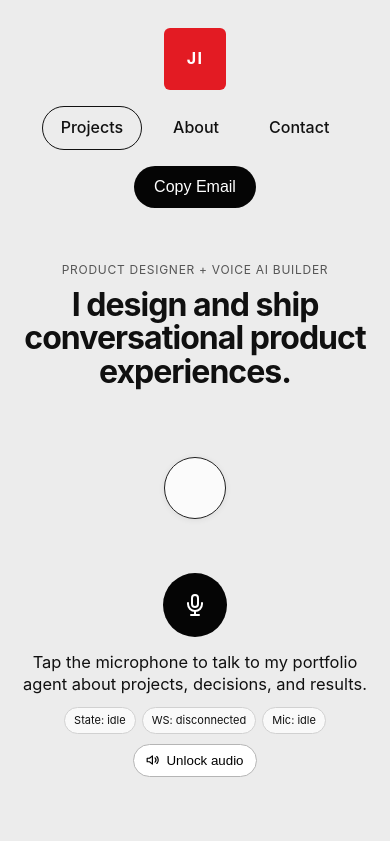
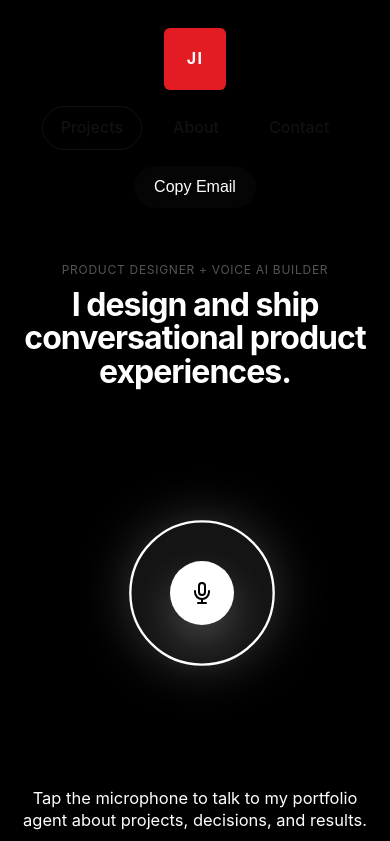
Before and after one commit to JohnnyFiv3r/Core-Memory, a React (Vite) app in the folder portfolio-voice-agent/apps/web/: page / in a window 390 px wide. Shown: the top 841 px of the page. Built offline with nearby package versions, Linux system fonts and the light colour scheme; no server answers.

Commit message:
Scale persona hero and center floating mic with inverted dark theme

```diff
--- a/portfolio-voice-agent/apps/web/src/App.tsx
+++ b/portfolio-voice-agent/apps/web/src/App.tsx
@@ -629,10 +629,12 @@ export function App() {
     return (
       <main className="ji-embed-shell">
         <div className="ji-embed-card">
-          <PersonaOrb state={state} />
-          <button className="mic-btn" onClick={handleToggle} disabled={!canToggle} aria-label={buttonLabel}>
-            <MicIcon size={24} />
-          </button>
+          <div className="persona-hero-wrap">
+            <PersonaOrb className="persona-scale-4" state={state} />
+            <button className="mic-btn mic-btn-fab" onClick={handleToggle} disabled={!canToggle} aria-label={buttonLabel}>
+              <MicIcon size={24} />
+            </button>
+          </div>
           <p className="hero-copy">Talk to my portfolio voice agent.</p>
           {error && <p className="error">{error}</p>}
         </div>
@@ -682,12 +684,14 @@ export function App() {
         <p className="kicker">Product Designer + Voice AI Builder</p>
         <h1 className="hero-title">I design and ship conversational product experiences.</h1>
 
-        <PersonaOrb state={state} />
+        <div className="persona-hero-wrap">
+          <PersonaOrb className="persona-scale-4" state={state} />
+          <button className="mic-btn mic-btn-fab" onClick={handleToggle} disabled={!canToggle} aria-label={buttonLabel}>
+            <MicIcon size={24} />
+          </button>
+        </div>
 
         <div className="mic-wrap">
-          <button className="mic-btn" onClick={handleToggle} disabled={!canToggle} aria-label={buttonLabel}>
-            <MicIcon size={24} />
-          </button>
           <p className="hero-copy">Tap the microphone to talk to my portfolio agent about projects, decisions, and results.</p>
           <div className="status-row">
             <span className="status-chip">State: {state}</span>
--- a/portfolio-voice-agent/apps/web/src/components/PersonaOrb.tsx
+++ b/portfolio-voice-agent/apps/web/src/components/PersonaOrb.tsx
@@ -1,6 +1,6 @@
 import type { VoiceState } from "../lib/stateMachine";
 import { Persona, mapVoiceToPersonaState } from "./ai-elements/persona";
 
-export function PersonaOrb({ state }: { state: VoiceState }) {
-  return <Persona state={mapVoiceToPersonaState(state)} variant="halo" />;
+export function PersonaOrb({ state, className }: { state: VoiceState; className?: string }) {
+  return <Persona className={className} state={mapVoiceToPersonaState(state)} variant="halo" />;
 }
--- a/portfolio-voice-agent/apps/web/src/styles.css
+++ b/portfolio-voice-agent/apps/web/src/styles.css
@@ -3,8 +3,8 @@ html, body, #root { height: 100%; }
 body {
   margin: 0;
   font-family: Inter, ui-sans-serif, system-ui, -apple-system, Segoe UI, Roboto, Helvetica, Arial, sans-serif;
-  background: #ececec;
-  color: #101010;
+  background: #000;
+  color: #fff;
   line-height: 1.35;
 }
 
@@ -18,9 +18,9 @@ body {
 }
 .ji-embed-card {
   width: min(100%, 340px);
-  background: #f7f7f7;
-  border: 1px solid #d8d8d8;
-  border-radius: 16px;
+  background: transparent;
+  border: 0;
+  border-radius: 0;
   padding: 14px;
   display: grid;
   justify-items: center;
@@ -29,7 +29,7 @@ body {
 .ji-modal-backdrop {
   position: absolute;
   inset: 0;
-  background: rgba(17, 24, 39, 0.45);
+  background: transparent;
   display: grid;
   place-items: center;
   padding: 12px;
@@ -37,12 +37,12 @@ body {
 .ji-modal {
   width: min(100%, 320px);
   border-radius: 14px;
-  background: #fff;
-  border: 1px solid #d9d9d9;
+  background: transparent;
+  border: 0;
   padding: 14px;
   display: grid;
   gap: 10px;
-  box-shadow: 0 20px 40px rgba(0, 0, 0, 0.18);
+  box-shadow: none;
 }
 .ji-modal-title {
   margin: 0;
@@ -127,17 +127,40 @@ body {
   letter-spacing: -0.03em;
   line-height: 1.05;
 }
+.persona-hero-wrap {
+  position: relative;
+  width: 620px;
+  height: 620px;
+  margin: 0 auto;
+  display: grid;
+  place-items: center;
+}
+
+.persona-scale-4 {
+  transform: scale(4);
+  transform-origin: center;
+}
+
 .mic-wrap { margin-top: 10px; }
 .mic-btn {
   width: 64px;
   height: 64px;
   border-radius: 50%;
-  border: 0;
-  background: #050505;
-  color: #fff;
+  border: 1px solid rgba(255, 255, 255, 0.35);
+  background: #fff;
+  color: #000;
   display: inline-grid;
   place-items: center;
   cursor: pointer;
+}
+
+.mic-btn-fab {
+  position: absolute;
+  left: 50%;
+  top: 50%;
+  transform: translate(-50%, -50%);
+  z-index: 6;
+  box-shadow: 0 18px 40px rgba(255, 255, 255, 0.22);
 }
 .mic-btn:disabled { opacity: 0.5; cursor: not-allowed; }
 .hero-copy {
@@ -372,9 +395,9 @@ body {
 .persona-core {
   width: 62px;
   height: 62px;
-  border: 1.6px solid #1f1f1f;
-  background: rgba(255, 255, 255, 0.82);
-  box-shadow: 0 1px 6px rgba(0, 0, 0, 0.07);
+  border: 1.6px solid #fff;
+  background: rgba(255, 255, 255, 0.08);
+  box-shadow: 0 0 22px rgba(255, 255, 255, 0.22);
 }
 
 .persona-listening-rings,
@@ -387,7 +410,7 @@ body {
 }
 
 .ring {
-  border: 1.2px solid #1b1b1b;
+  border: 1.2px solid #fff;
   opacity: 0.78;
 }
 .ring-1 { width: 86px; height: 86px; }
@@ -398,8 +421,8 @@ body {
   width: 84px;
   height: 84px;
   border: 1.6px solid transparent;
-  border-top-color: #1f1f1f;
-  border-left-color: #1f1f1f;
+  border-top-color: #fff;
+  border-left-color: #fff;
   opacity: 0.88;
 }
 .orbit-2 {
@@ -407,14 +430,14 @@ body {
   height: 90px;
   border-top-color: transparent;
   border-left-color: transparent;
-  border-right-color: #1f1f1f;
-  border-bottom-color: #1f1f1f;
+  border-right-color: #fff;
+  border-bottom-color: #fff;
 }
 
 .sketch {
   width: 66px;
   height: 66px;
-  border: 1.3px solid #1f1f1f;
+  border: 1.3px solid #fff;
   opacity: 0.66;
 }
 .sketch-1 { transform: translate(-50%, -50%) rotate(8deg); }
@@ -424,7 +447,7 @@ body {
   align-items: center;
   justify-content: center;
   font-size: 18px;
-  color: #1f1f1f;
+  color: #fff;
   opacity: 0.7;
 }
 
@@ -470,4 +493,6 @@ body {
 @media (max-width: 840px) {
   .top-nav { flex-wrap: wrap; justify-content: center; }
   .project-grid, .live-panels, .case-grid { grid-template-columns: 1fr; }
+  .persona-hero-wrap { width: 360px; height: 360px; }
+  .persona-scale-4 { transform: scale(2.35); }
 }
```
